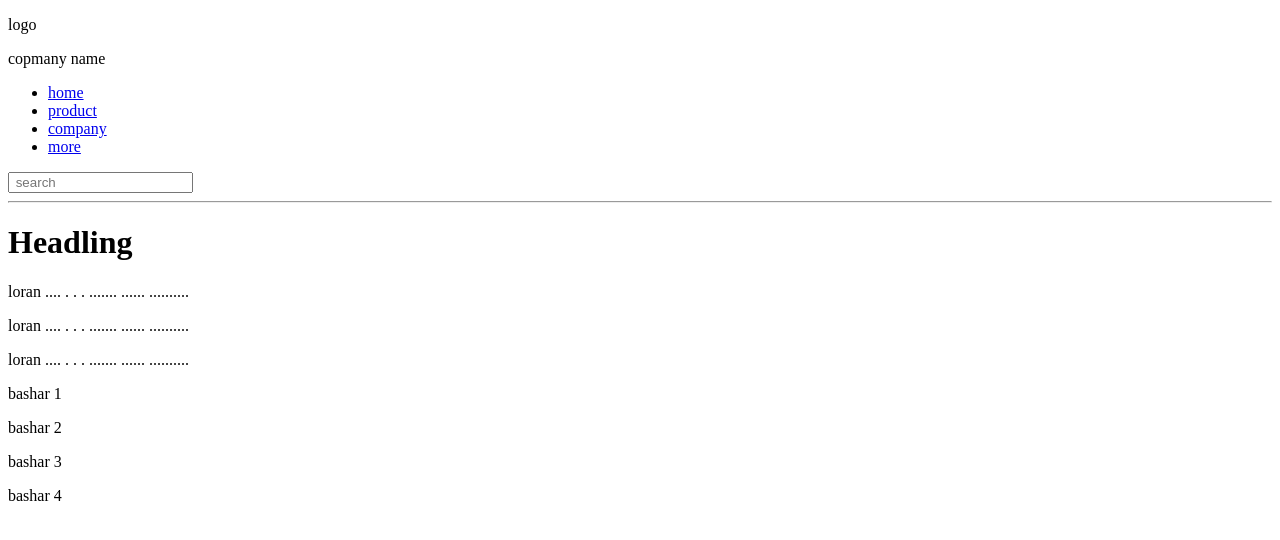
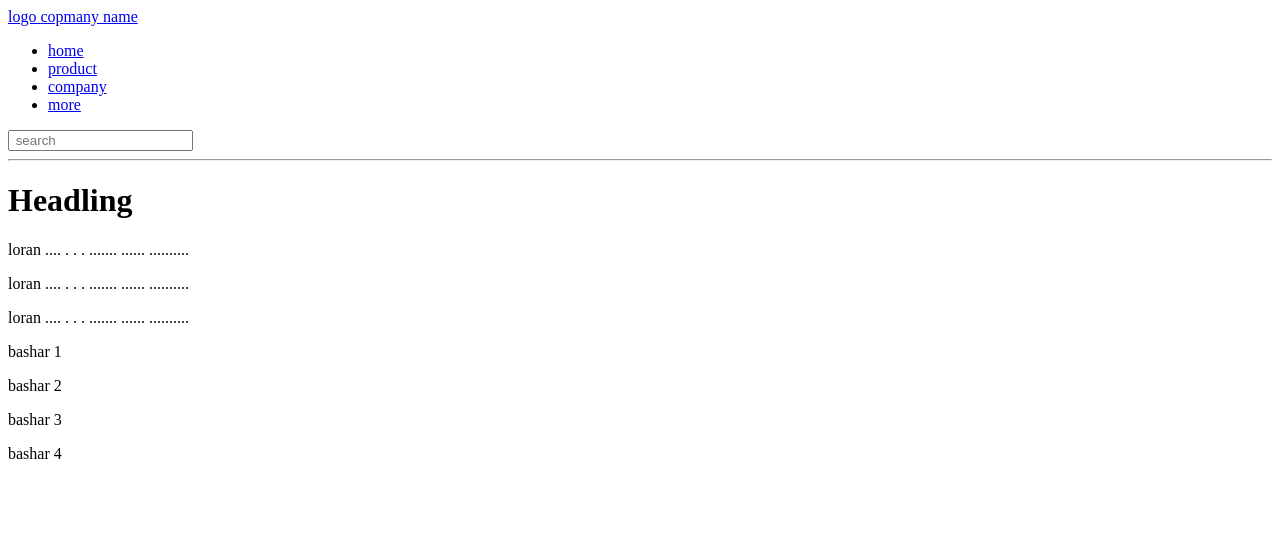
Before and after one commit to Bashar-AlAmoush/wireframe2website, a plain HTML site: page Company.html in a window 1280 px wide. Drawn offline with Linux system fonts and the light colour scheme.

Commit message:
update HTML files

```diff
--- a/wireframe3.html
+++ b/Company.html
@@ -9,14 +9,15 @@
     <header>
         <nav>
             <div class="nav">
-<p>logo </p>
-<p>copmany name </p>
-<ul>
+
+                <a href="http://"> logo </a>
+                <a href="http://"> copmany name  </a>
+                <ul>
  <li><a href="wireframe1.html">home</a></li>
 <li><a href="wireframe2.html">product</a> </li>
 <li><a href="wireframe3.html">company</a></li>
 <li><a href="wireframe4.html">more</a></li>
-</ul>
+                </ul>
 <form action="" method="get">
 
     <input type="search" placeholder=" search"  >
```
Also changed, not shown: More.html (renamed from wireframe4.html, +4 -4 lines), Products.html (renamed from wireframe2.html, +4 -4 lines), index.html (renamed from wireframe1.html, +2 -2 lines), 1 other file.
